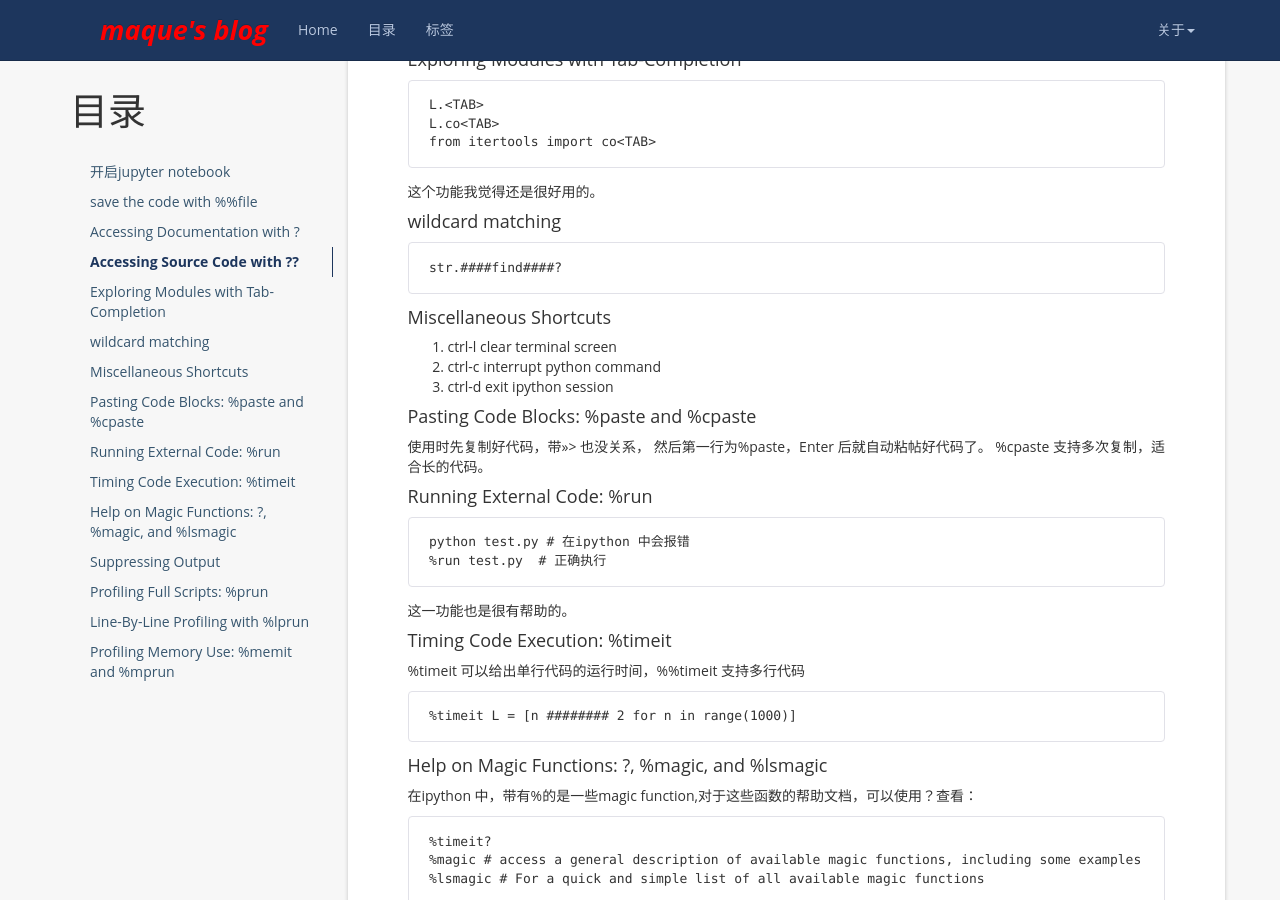
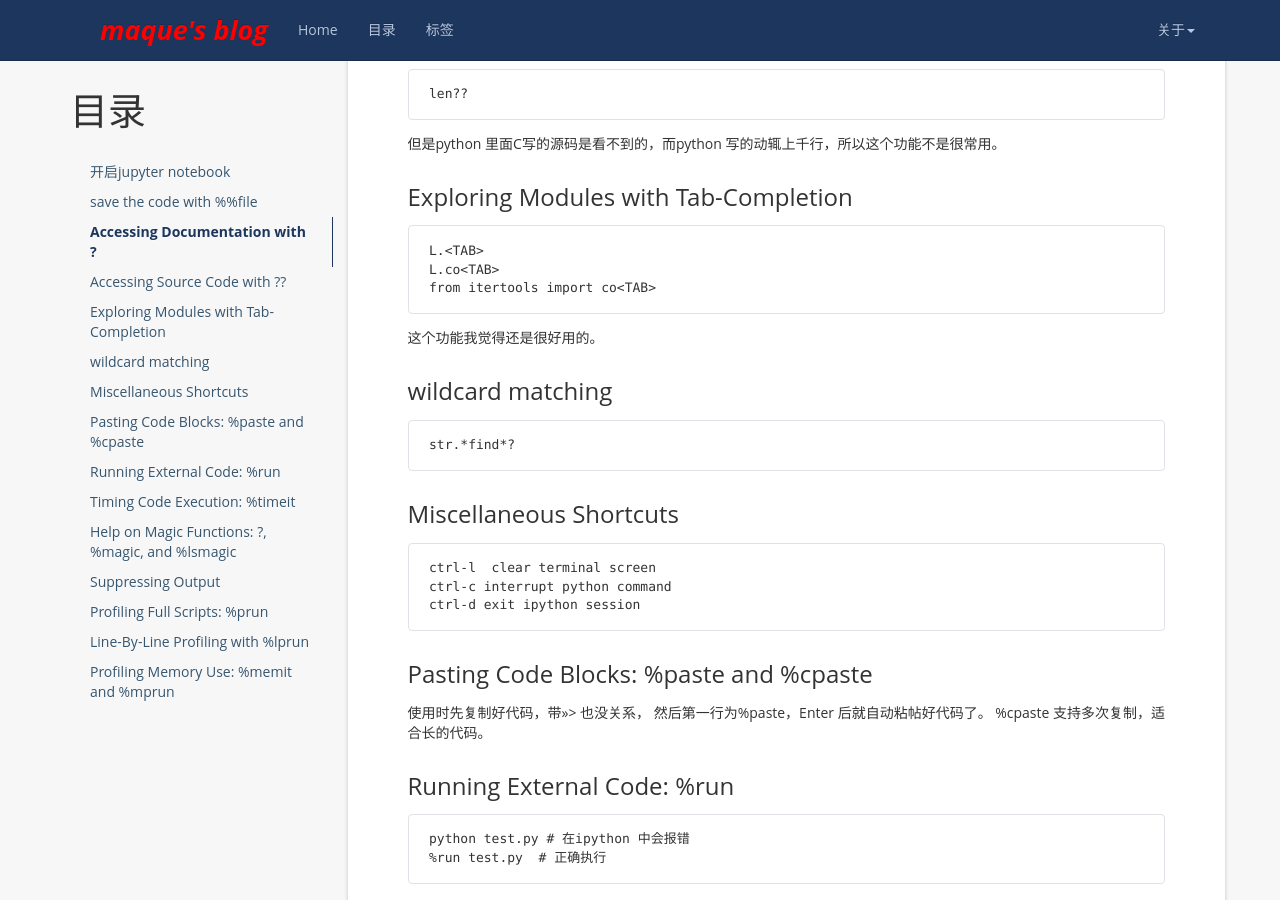
Before and after one commit to maqueredkop/maqueredkop.github.io, a Jekyll site: the page built from _posts/2017-11-25-python-data-science-handbook之Ipython.md, in a window 1280 px wide and 900 px high, scrolled down 869 px. Built offline with Jekyll 4.4.1, drawn with Linux system fonts in a browser that asks for light colours; nearby versions of some CDN libraries; comment, search, counter and statistics services are not loaded.

Commit message:
change the md format

```diff
--- a/_posts/2017-11-25-python-data-science-handbook之Ipython.md
+++ b/_posts/2017-11-25-python-data-science-handbook之Ipython.md
@@ -16,28 +16,29 @@ tag: [python, 笔记]
 
 这一章主要是关于Ipython, 很强大的交互式python, 比自带的python 解释器要强大的多，但是我个人的体会是，它的局限性也不小，比较适合交互，尝试一些demo, 查看一下帮助文档，还是很好的。但是真正的项目的话，IDE肯定更好，比如pycharm, spyder 等等。另外，jupyter notebook 很强大，比较适合写tutorial , blog 等等。
 
-#### 开启jupyter notebook
+
+### 开启jupyter notebook
 
     jupyter notebook
 
-#### save the code with %%file
+### save the code with %%file
 
     %%file test.py # 下一行的代码就会overwriting 到test.py(if exists)
     %%file -a test.py # means append, 会附加到已存在的 test.py上。
 
-#### Accessing Documentation with ?
+### Accessing Documentation with ?
 
     len?
     L = [1,2,3]
     L.insert?
 
-#### Accessing Source Code with ??
+### Accessing Source Code with ??
 
     len??
 
 但是python 里面C写的源码是看不到的，而python 写的动辄上千行，所以这个功能不是很常用。
 
-#### Exploring Modules with Tab-Completion
+### Exploring Modules with Tab-Completion
 
     L.<TAB>
     L.co<TAB>
@@ -81,22 +84,22 @@ tag: [python, 笔记]
 
 % magic 的用法是ipython的一大特色，很有创意的想法。大大扩展了它的灵活性。
 
-#### Suppressing Output
+### Suppressing Output
 
     sum([1,2]); # 加上分号，不会显示结果
 
-#### Profiling Full Scripts: %prun
+### Profiling Full Scripts: %prun
 
     %prun sum_of_lists(1000000) # 整个函数的性能分析
 
-#### Line-By-Line Profiling with %lprun
+### Line-By-Line Profiling with %lprun
 
     # 逐行的性能分析
     $ pip install line_profiler
     %load_ext line_profiler
     %lprun -f sum_of_lists sum_of_lists(5000)
 
-#### Profiling Memory Use: %memit and %mprun
+### Profiling Memory Use: %memit and %mprun
 
     # 代码内存分析
     $ pip install memory_profiler
```
Also changed, not shown: other parts of _posts/2017-11-25-python-data-science-handbook之Ipython.md (+12 -10 lines).
